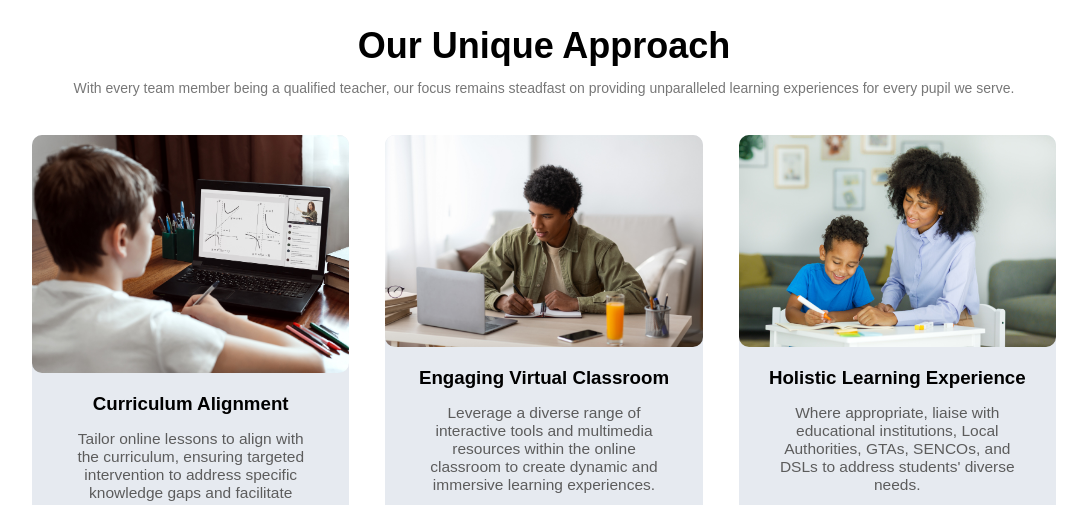
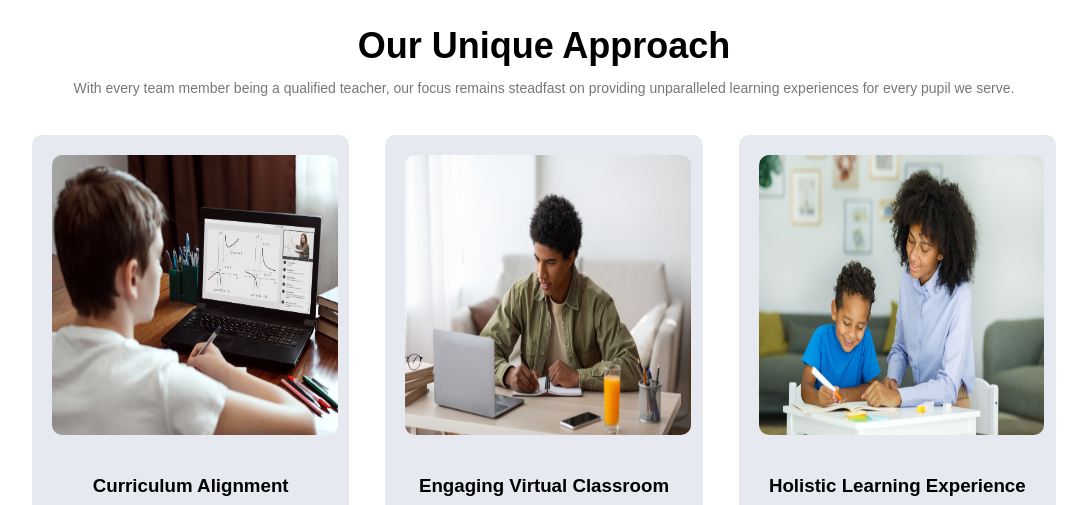
Before and after one commit to AbdulSufi/The-Learning-Institute-New-, a React (Create React App) app: page / in a window 1280 px wide. Shown: the part 1760-2265 px from the top of the page, without its empty margins (96-1183 px from the left). Built offline with nearby package versions, Linux system fonts and the light colour scheme.

Commit message:
update facilities image sizes

```diff
--- a/src/App.css
+++ b/src/App.css
@@ -311,9 +311,13 @@ h3 {
 }
 
 .facilities-cols img {
-  width: 100%;
+  width: 90%;
   border-radius: 10px;
+  padding: 20px;
+  height: 35vh;
+  border-radius: 30px;
 }
+
 
 .facilities-cols p {
   padding: 0;
@@ -494,7 +498,7 @@ footer {
   background-color: #f44336;
 }
 
-.footer-address{
+.footer-address {
   line-height: 25px;
 }
 
@@ -502,14 +506,14 @@ footer {
 /* ----------Prices Page-------- */
 
 
-.pricesSection{
+.pricesSection {
   text-align: center;
   width: 100%;
   margin-top: 100px;
 }
 
-.pricesImage{
- width: 80%;
+.pricesImage {
+  width: 80%;
 }
 
 
@@ -784,8 +788,8 @@ footer {
 
 }
 
-@media screen and (max-width: 480px){
-  .footerContent{
+@media screen and (max-width: 480px) {
+  .footerContent {
     justify-content: flex-start;
     gap: 30px;
     padding-left: 20px;
--- a/src/Components/Facilities.js
+++ b/src/Components/Facilities.js
@@ -16,7 +16,7 @@ export default function Facilities() {
 
         <div class="row">
           <div class="facilities-cols">
-            <img src={tutoring1} />
+          <img className='image1' src={tutoring1} />
             <h3>Curriculum Alignment</h3>
             <div class="facilities-cols-inner">
               <ul>
```
